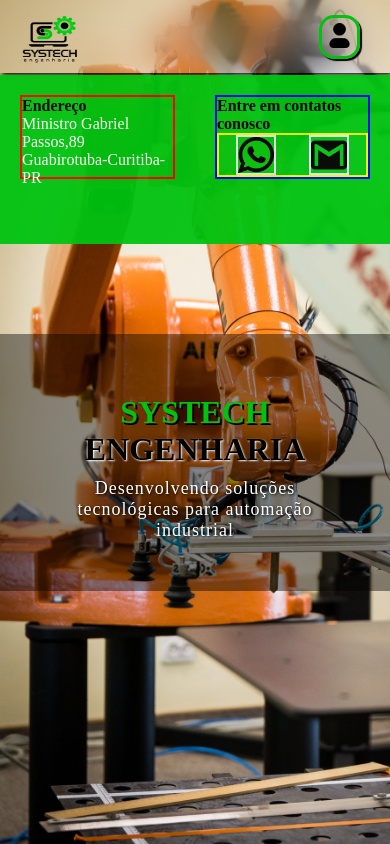
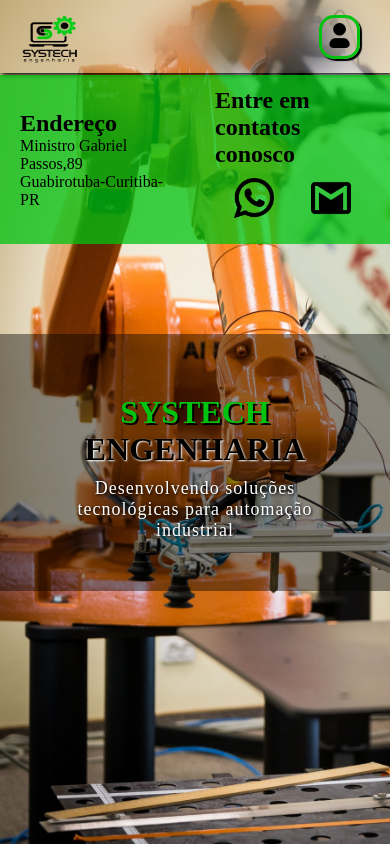
Before and after one commit to jardelvasconcelos/systech, a React (Create React App) app: page / in a window 390 px wide. Both pictures are taken after a click on the button 339 px from the left and 36 px from the top of the page. Shown: the top 844 px of the page. Built offline with nearby package versions, Linux system fonts and the light colour scheme.

Commit message:
edicao em footer contatos

```diff
--- a/src/App.css
+++ b/src/App.css
@@ -9,6 +9,7 @@
   --cor2 : #010101;
   --cor3 : #23282c;
   --cor4 : #23282c8e;
+  --cor5 : #00c310c0;
 }
 
 @import url('https://fonts.googleapis.com/css2?family=Bebas+Neue&display=swap');
--- a/src/componentes/card/card.css
+++ b/src/componentes/card/card.css
@@ -1,5 +1,5 @@
 .container-card {
-    border: 2px solid red;
+   /*  border: 2px solid red; */
     display: flex;
     flex-direction: row;
     justify-content: space-between;
@@ -13,7 +13,7 @@
      align-items: center;
  } */
 .container-img-card {
-    border: 2px solid #1900ff;
+    /* border: 2px solid #1900ff; */
    /*  width:100%;
     height: 100%; */
     border-radius: 30px;
@@ -27,7 +27,7 @@
    /*  flex-grow: 1; */
 }
 .img-card {
-    border: 2px solid #0ee007;
+    /* border: 2px solid #0ee007; */
     width: 325px;
     height: 225px;
     border-radius: 30px;
@@ -40,7 +40,7 @@
 
 }
 .coment-card {
-    border: 2px solid #d6ec0d;
+    /* border: 2px solid #d6ec0d; */
     margin: 5px auto;
     text-align: center;
     word-wrap: break-word;
--- a/src/componentes/card/soluction.js
+++ b/src/componentes/card/soluction.js
@@ -1,5 +1,5 @@
 import Card from './cardprops.js';
-import "./card.css";
+/* import "./card.css"; */
 
 export default function Soluction() {
     return (
--- a/src/componentes/topo/topo.css
+++ b/src/componentes/topo/topo.css
@@ -129,52 +129,58 @@
     top: 75px;
     width: 100vw;
     height: 20vh;
-    background-color: var(--cor1);
+    background-color: var(--cor5);
     display: flex;
     justify-content: space-around;
     flex-direction: row;
-    align-items: start;
-    opacity: 0.95;
+    align-items: center;
   }
 
   .container-endereco {
     width: 50%;
-    height: 50%;
+    height: 100%;
     color: black;
-    border: 2px solid red;
+/*     border: 2px solid red; */
     margin: 20px;
     display: flex;
     flex-direction: column;
+    justify-content: center;
+   /*  align-items: center; */
     flex-wrap: nowrap;
   }
   .container-contato{
     width: 50%;
-    height: 50%;
+    height: 100%;
     color: black;
-    border: 2px solid rgb(4, 0, 255);
+    /* border: 2px solid rgb(4, 0, 255); */
     margin: 20px;
     display: flex;
     flex-direction: column;
-    flex-wrap: nowrap;
+    justify-content: center;
+    /* align-items: center; */
+    /* flex-wrap: nowrap; */
   }
   .container-img-contato{
-    border: 2px solid rgb(235, 252, 6);
+   /*  border: 2px solid rgb(235, 252, 6); */
     display: flex;
     flex-direction: row;
     justify-content: space-around;
+    /* align-items: center; */
   }
   .img-contato{
-    border: 2px solid rgb(221, 230, 236);
+    /* border: 2px solid rgb(221, 230, 236); */
     width: 40px;
     height: 40px;
+    margin: 10px 10px;
   }
-  h3{
-    font-size: medium;
+  .title-footer-contato{
+    font-size: 1.5em;
     font-family: var(--font1);
   }
   .item-span{
     font-family: var(--font1);
-    color: white;
+    font-size: 1em;
+    color: black;
+  }
 
-  }
 }
--- a/src/componentes/topo/topo.js
+++ b/src/componentes/topo/topo.js
@@ -35,15 +35,15 @@
             <div className={openMenu ? 'dentro' : 'fora'}>
                 <div className="container-footer-contato " >
                     <div className="container-endereco">
-                        <h3>Endereço</h3>
+                        <h2 className="title-footer-contato">Endereço</h2>
                         <span className="item-span">Ministro Gabriel Passos,89</span>
                         <span className="item-span">Guabirotuba-Curitiba-PR</span>
                     </div>
                     <div className="container-contato">
-                        <h3>Entre em contatos conosco</h3>
+                        <h2 className="title-footer-contato">Entre em contatos conosco</h2>
                         <div className="container-img-contato">
-                            <img className="img-contato" src="assets/whatsapp-02.png" alt="whats" />
-                            <img className="img-contato" src="assets/logotipo-do-gmail-2.png" alt="email" />
+                           <a href="https://wa.me/5541984360158"> <img className="img-contato" src="assets/whatsapp-02.png" alt="whats" /></a>
+                            <a href="mailto:tecjardelv@gmail.com"><img className="img-contato" src="assets/logotipo-do-gmail-2.png" alt="email" /></a>
                         </div>
                     </div>
                 </div>
```
